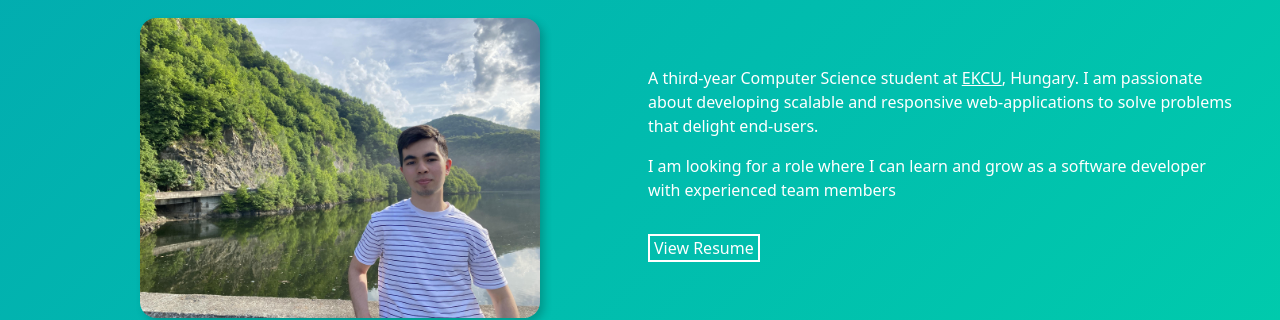
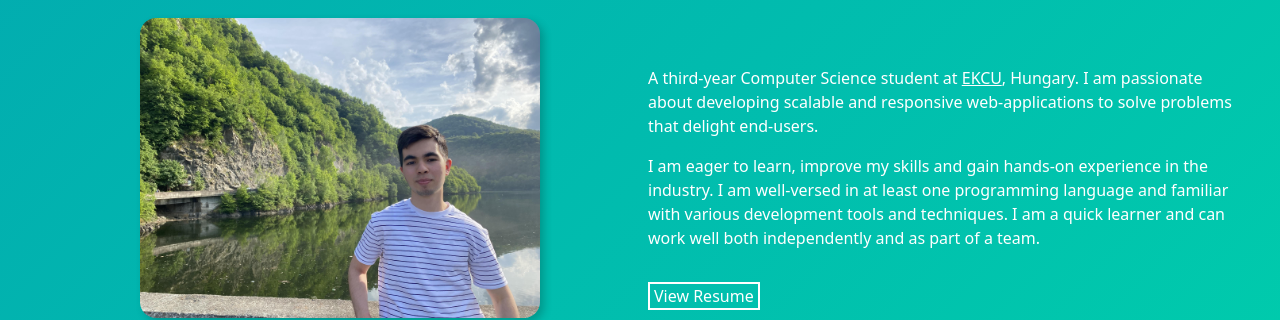
Before and after one commit to Yslamguly/My_portfolio, a React (Create React App) app: page / in a window 1280 px wide. Shown: the part 980-1300 px from the top of the page. Built offline with nearby package versions, Linux system fonts and the light colour scheme.

Commit message:
update build for gh-pages

```diff
--- a/src/components/About/About.js
+++ b/src/components/About/About.js
@@ -35,8 +35,9 @@ const About = ({titleName}) => {
                                         developing scalable and responsive web-applications to solve problems that
                                         delight
                                         end-users.</p>
-                                    <p className={'pt3 white'}>I am looking for a role where I can learn and grow as a
-                                        software developer with experienced team members
+                                    <p className={'pt3 white'}>I am eager to learn, improve my skills and gain hands-on experience in the industry.
+                                        I am well-versed in at least one programming language and familiar with various development tools and techniques.
+                                        I am a quick learner and can work well both independently and as part of a team.
                                     </p>
                                     <a className={'white ba bw1  pr1 pl1 tc mt4  h-100 dib link ' +
                                     'hover-bg-white aqua-blue  '}
```
